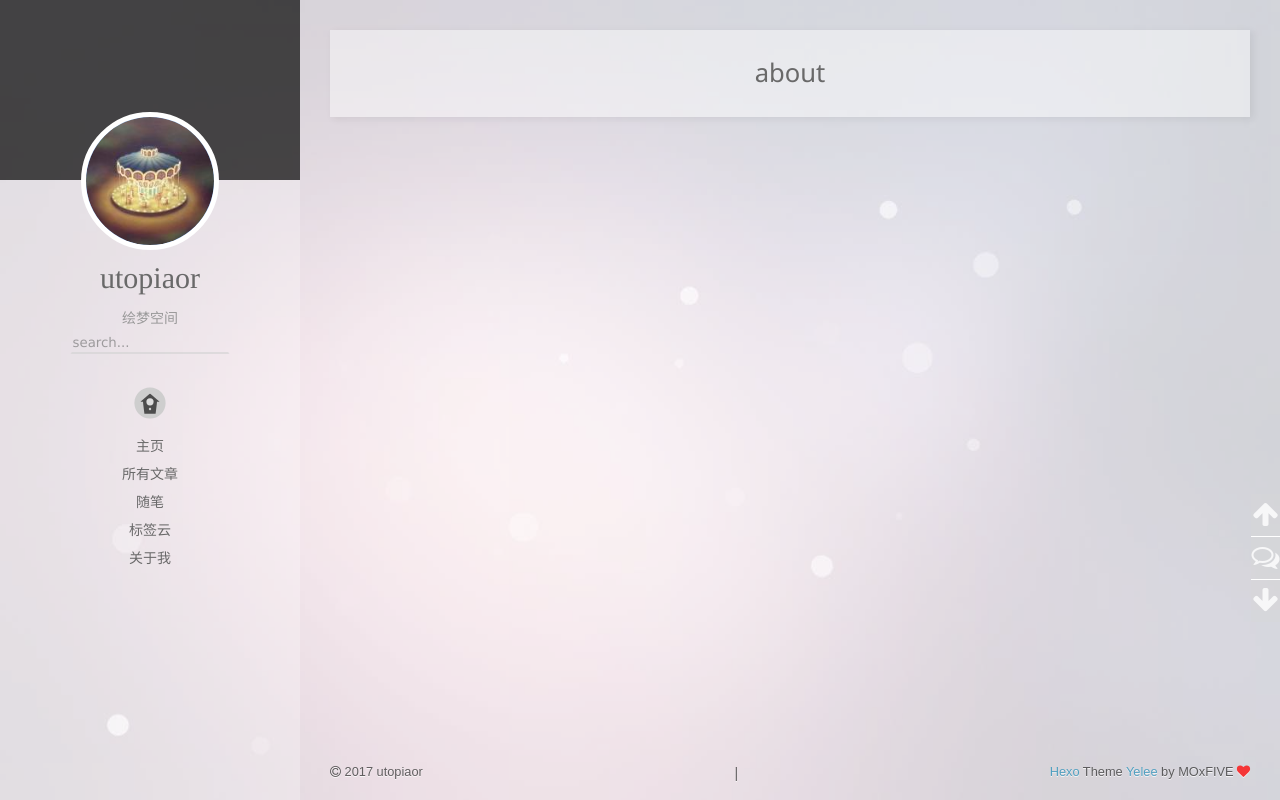
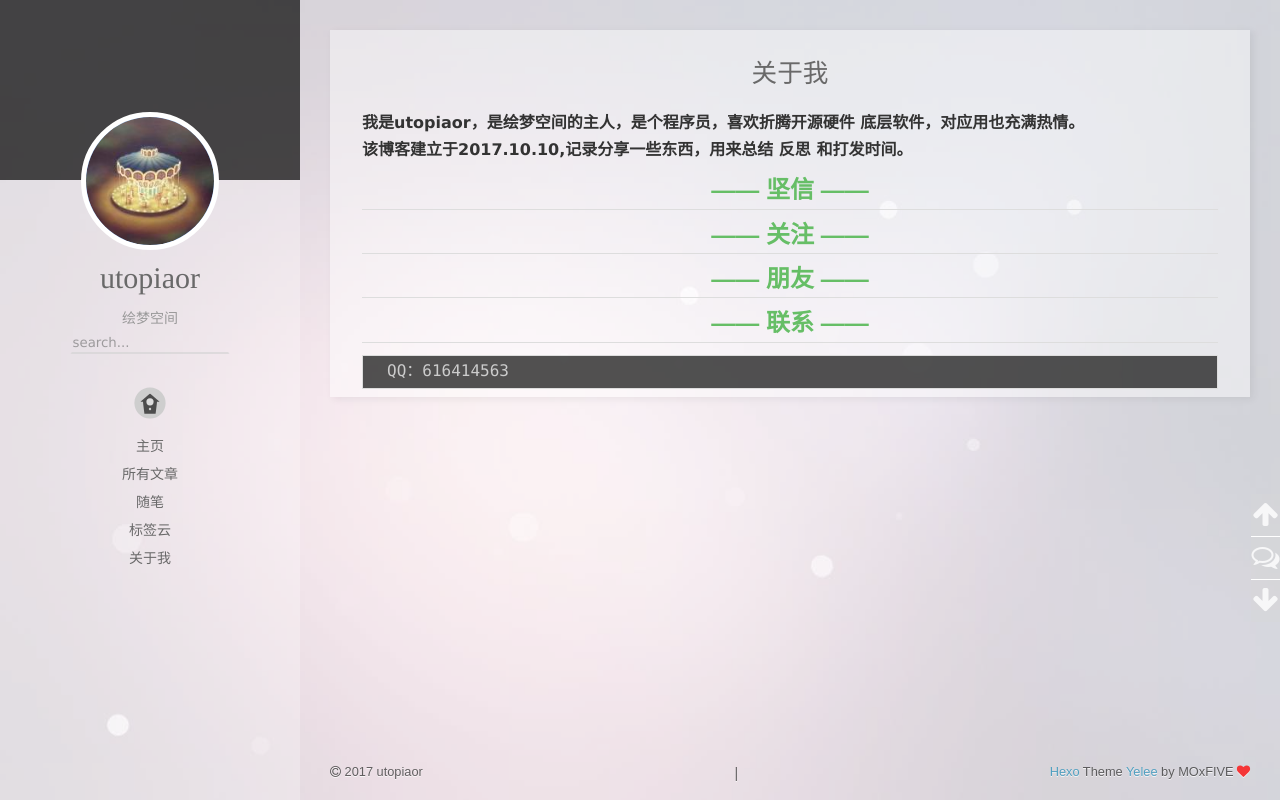
Before and after one commit to utopiaor/utopair.github.com, a plain HTML site: page about/index.html in a window 1280 px wide. Drawn offline with nearby package versions, Linux system fonts and the light colour scheme; some packages are replaced by stand-ins of ours; a script that the page names is missing.

Commit message:
Site updated: 2017-10-11 00:45:13

```diff
--- a/about/index.html
+++ b/about/index.html
@@ -15,17 +15,17 @@
 
 
 
-<meta name="description" content="路漫漫其修远，何以自慰，无若我手写我心">
+<meta name="description" content="自我介绍">
 <meta property="og:type" content="website">
-<meta property="og:title" content="about">
+<meta property="og:title" content="关于我">
 <meta property="og:url" content="http://yoursite.com/about/index.html">
 <meta property="og:site_name" content="utopiaor">
-<meta property="og:description" content="路漫漫其修远，何以自慰，无若我手写我心">
+<meta property="og:description" content="自我介绍">
 <meta property="og:locale" content="zh-Hans">
-<meta property="og:updated_time" content="2017-10-10T14:18:36.824Z">
+<meta property="og:updated_time" content="2017-10-10T16:44:28.511Z">
 <meta name="twitter:card" content="summary">
-<meta name="twitter:title" content="about">
-<meta name="twitter:description" content="路漫漫其修远，何以自慰，无若我手写我心">
+<meta name="twitter:title" content="关于我">
+<meta name="twitter:description" content="自我介绍">
 
 <link rel="apple-touch-icon" href= "/apple-touch-icon.png">
 
@@ -57,7 +57,7 @@
 <link href="//cdn.bootcss.com/font-awesome/4.6.3/css/font-awesome.min.css" rel="stylesheet">
 
 
-<title>about | utopiaor</title>
+<title>关于我 | utopiaor</title>
 
 <script src="//cdn.bootcss.com/jquery/2.2.4/jquery.min.js"></script>
 <script src="//cdn.bootcss.com/clipboard.js/1.5.10/clipboard.min.js"></script>
@@ -283,7 +283,7 @@
 
 
     <h1 class="article-title" itemprop="name">
-      about
+      关于我
     </h1>
 
 
@@ -319,7 +319,9 @@
 
 
 
-
+        <p><strong>我是utopiaor，是绘梦空间的主人，是个程序员，喜欢折腾开源硬件 底层软件，对应用也充满热情。<br>该博客建立于2017.10.10,记录分享一些东西，用来总结 反思 和打发时间。</strong></p>
+<h2 id="坚信"><a href="#坚信" class="headerlink" title="坚信"></a>坚信</h2><h2 id="关注"><a href="#关注" class="headerlink" title="关注"></a>关注</h2><h2 id="朋友"><a href="#朋友" class="headerlink" title="朋友"></a>朋友</h2><h2 id="联系"><a href="#联系" class="headerlink" title="联系"></a>联系</h2><pre><code>QQ：616414563
+</code></pre>
 
     </div>
 
```
